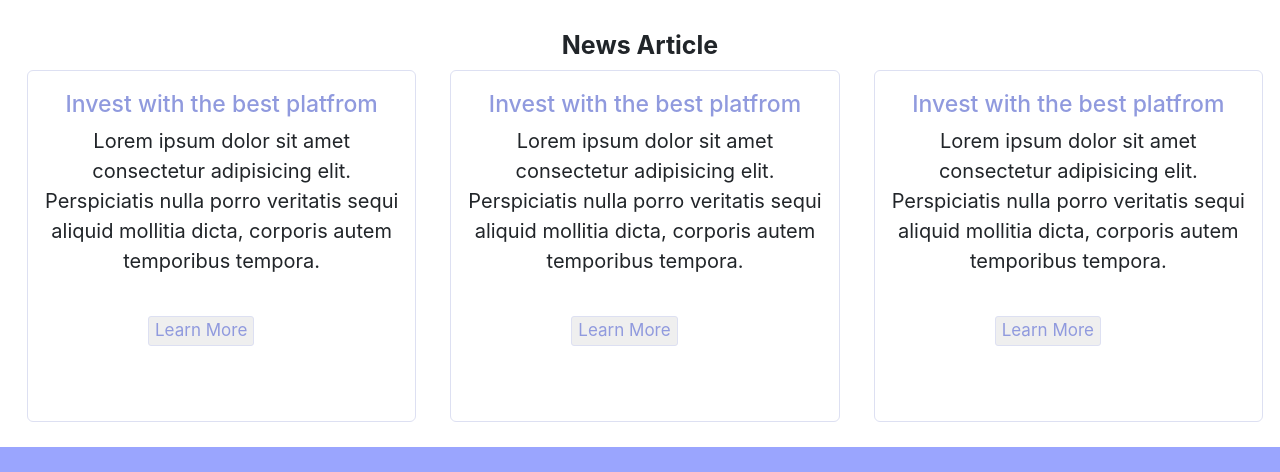
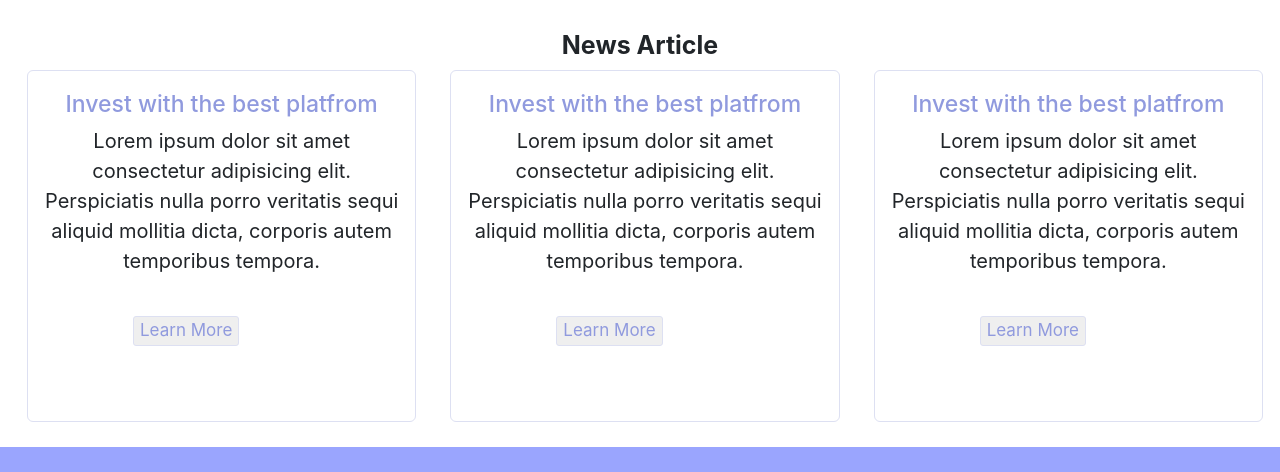
Before and after one commit to Keside2/platfrom2, a plain HTML site: page index.html in a window 1280 px wide. Shown: the part 1857-2329 px from the top of the page. Drawn offline with Linux system fonts and the light colour scheme.

Commit message:
Update index.css

```diff
--- a/index.css
+++ b/index.css
@@ -272,7 +272,7 @@
     color: #909ADE;
     font-size: 17px;
     border-radius: 3px;
-    margin-left: 110px;
+    margin-left: 95px;
 
 }
 .jop7{
```
